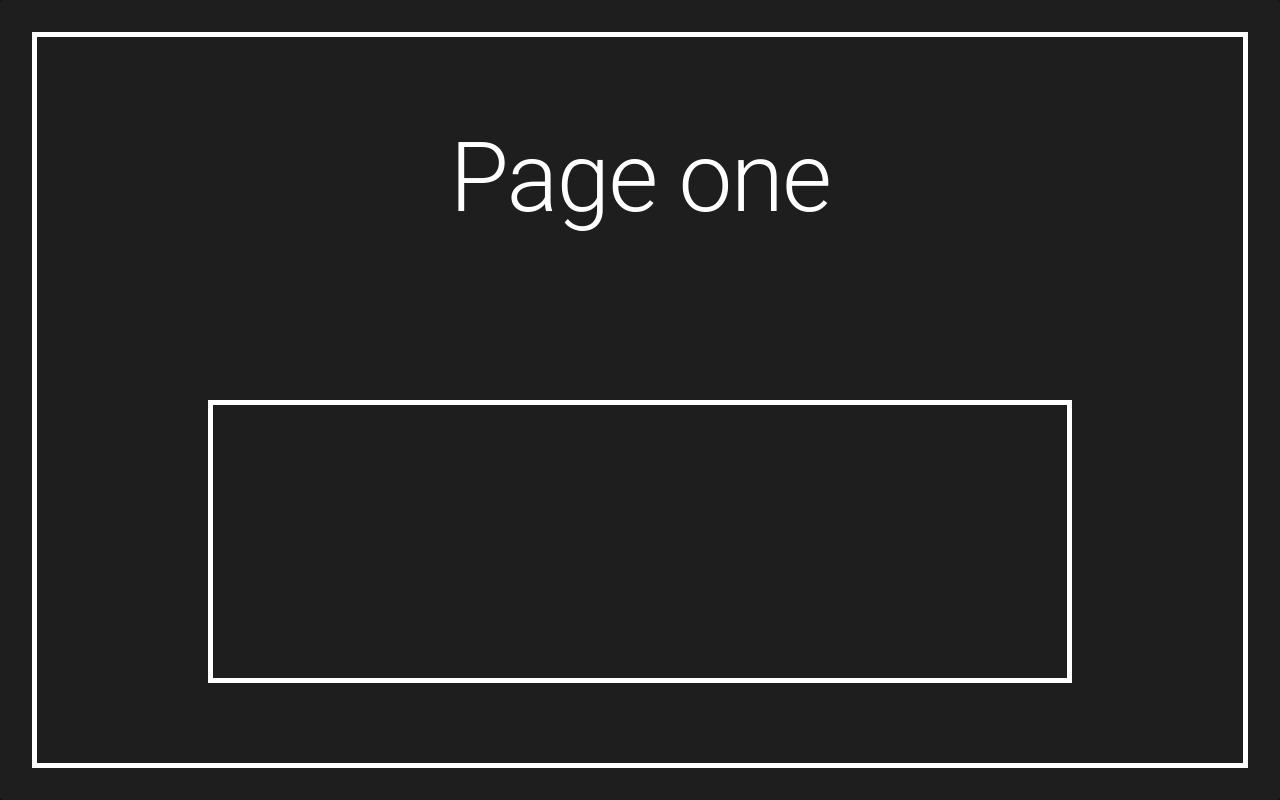
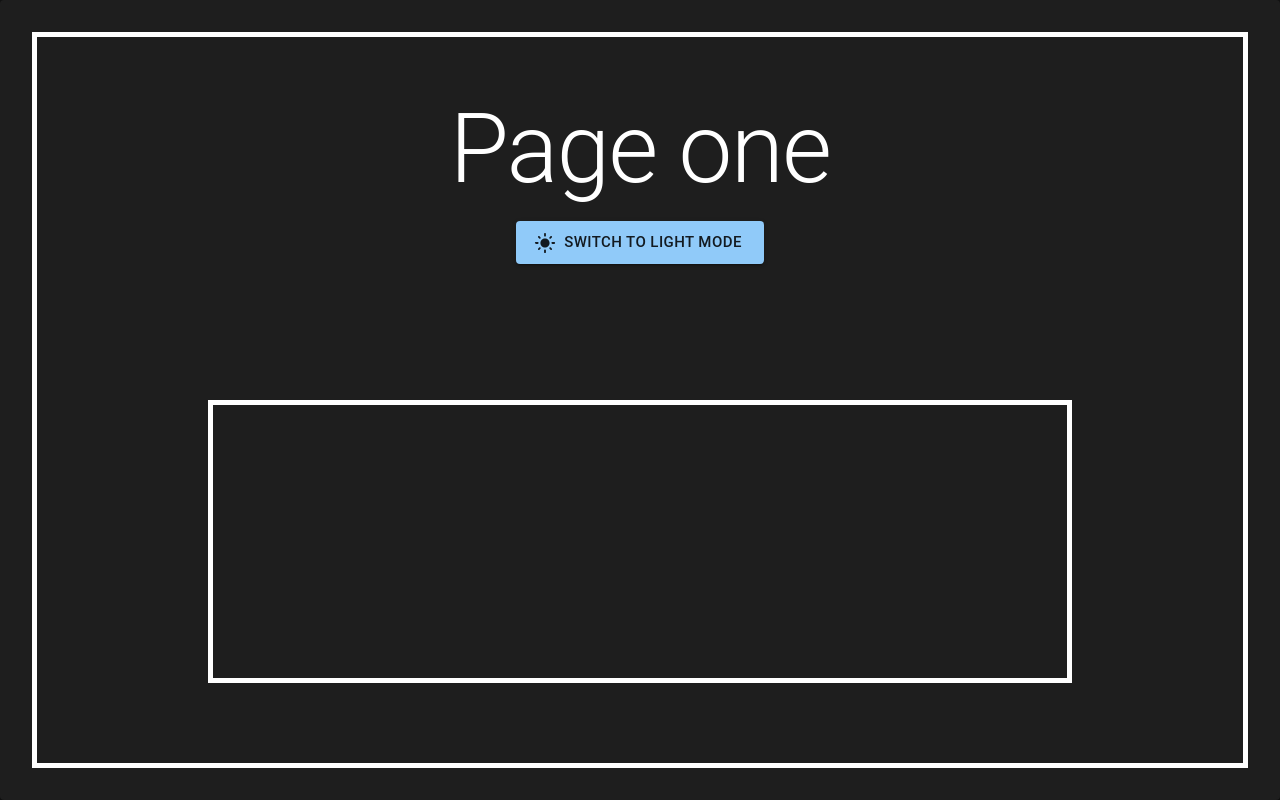
Before and after one commit to v4irajvimu/nanostores-medium-post-01, a React app: page / in a window 1280 px wide. Built offline with nearby package versions, Linux system fonts and the light colour scheme; the HTML template or start-up script is replaced by a standard one.

Commit message:
UI completed.

```diff
--- a/src/App.tsx
+++ b/src/App.tsx
@@ -10,6 +10,10 @@ function App() {
       element: <PageOne />,
     },
     {
+      path: "/page-1",
+      element: <PageOne />,
+    },
+    {
       path: "/page-2",
       element: <PageTwo />,
     },
--- a/src/page/PageOne.tsx
+++ b/src/page/PageOne.tsx
@@ -1,6 +1,7 @@
-import { Box, Paper, Typography } from "@mui/material";
+import { Box, Paper, Typography, Button } from "@mui/material";
 import React from "react";
 import Layout from "../common/Layout";
+import LightModeIcon from "@mui/icons-material/LightMode";
 
 type Props = {};
 
@@ -33,6 +34,15 @@ const PageOne = (props: Props) => {
             flexDirection={"column"}
           >
             <Typography variant="h1">Page one</Typography>
+            <Button
+              variant="contained"
+              color="primary"
+              size="large"
+              sx={{ mt: 2 }}
+              startIcon={<LightModeIcon />}
+            >
+              Switch to light mode
+            </Button>
           </Box>
           <Box
             display={"flex"}
```
